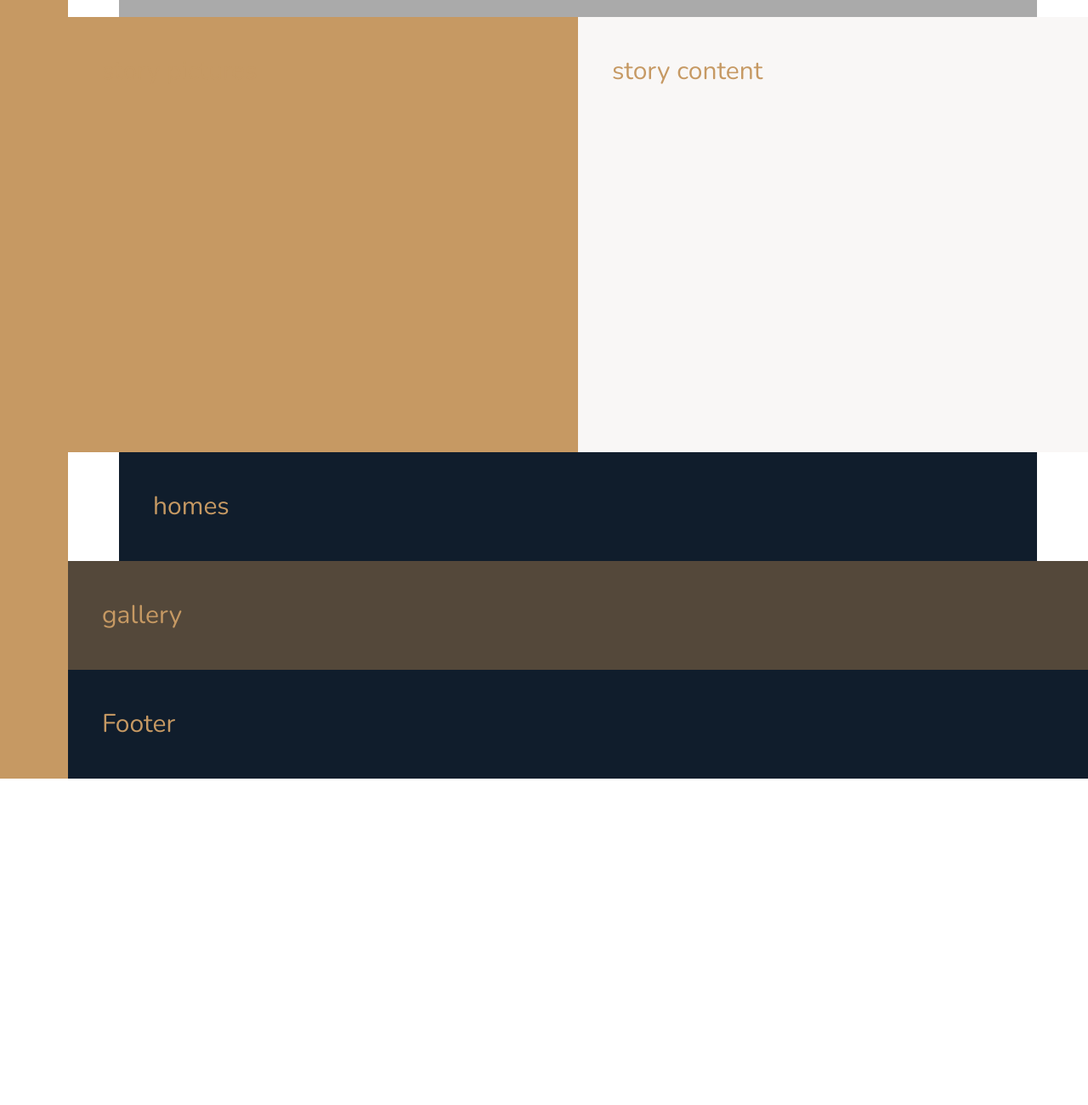
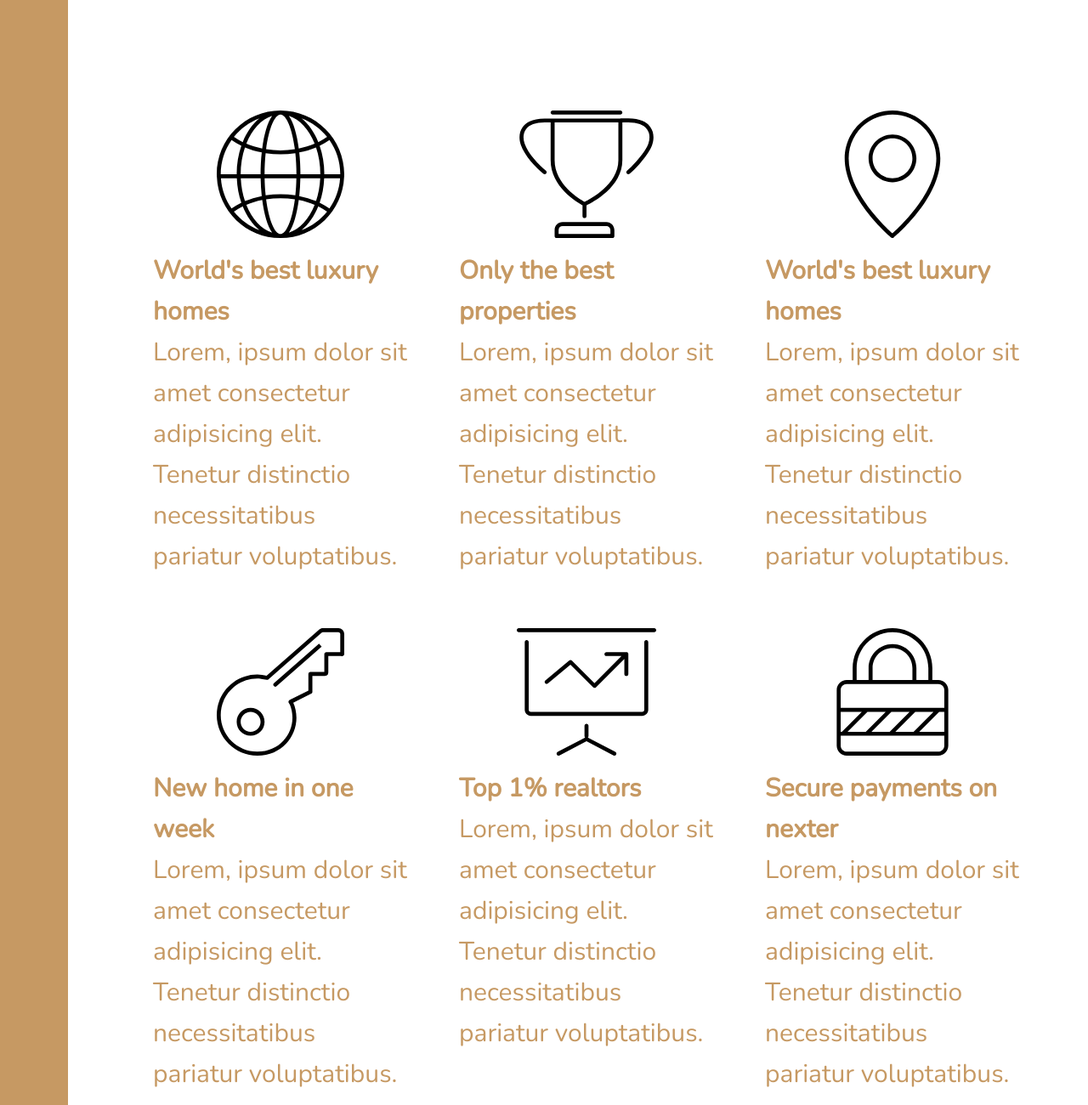
Before and after one commit to dragoscherches/Nexter.github.io, a website: page index.html in a window 1280 px wide. Shown: the part 700-2000 px from the top of the page at 85% size. Before the commit the page ends 1616 px from the top, so only its background shows below. Drawn offline with nearby package versions, Linux system fonts and the light colour scheme.

Commit message:
Added features

```diff
--- a/index.html
+++ b/index.html
@@ -25,7 +25,73 @@
         </div>
 
         <section class="features">
+            <div class="feature">
+                <svg class="feature__icon">
+                    <use xlink:href="img/sprite.svg#icon-global"></use>
+                </svg>
+                <h4 class="heading--4">
+                    World's best luxury homes
+                </h4>
+                <p class="feature__text">
+                    Lorem, ipsum dolor sit amet consectetur adipisicing elit. Tenetur distinctio necessitatibus pariatur voluptatibus.
+                </p>
+            </div>
+            <div class="feature">
+                <svg class="feature__icon">
+                    <use xlink:href="img/sprite.svg#icon-trophy"></use>
+                </svg>
+                <h4 class="heading--4">
+                   Only the best properties
+                </h4>
+                <p class="feature__text">
+                    Lorem, ipsum dolor sit amet consectetur adipisicing elit. Tenetur distinctio necessitatibus pariatur voluptatibus.
+                </p>
+            </div>
+            <div class="feature">
+                <svg class="feature__icon">
+                    <use xlink:href="img/sprite.svg#icon-map-pin"></use>
+                </svg>
+                <h4 class="heading--4">
+                    World's best luxury homes
+                </h4>
+                <p class="feature__text">
+                    Lorem, ipsum dolor sit amet consectetur adipisicing elit. Tenetur distinctio necessitatibus pariatur voluptatibus.
+                </p>
+            </div>
 
+            <div class="feature">
+                <svg class="feature__icon">
+                    <use xlink:href="img/sprite.svg#icon-key"></use>
+                </svg>
+                <h4 class="heading--4">
+                    New home in one week
+                </h4>
+                <p class="feature__text">
+                    Lorem, ipsum dolor sit amet consectetur adipisicing elit. Tenetur distinctio necessitatibus pariatur voluptatibus.
+                </p>
+            </div>
+            <div class="feature">
+                <svg class="feature__icon">
+                    <use xlink:href="img/sprite.svg#icon-presentation"></use>
+                </svg>
+                <h4 class="heading--4">
+                    Top 1% realtors
+                </h4>
+                <p class="feature__text">
+                    Lorem, ipsum dolor sit amet consectetur adipisicing elit. Tenetur distinctio necessitatibus pariatur voluptatibus.
+                </p>
+            </div>
+            <div class="feature">
+                <svg class="feature__icon">
+                    <use xlink:href="img/sprite.svg#icon-lock"></use>
+                </svg>
+                <h4 class="heading--4">
+                   Secure payments on nexter
+                </h4>
+                <p class="feature__text">
+                    Lorem, ipsum dolor sit amet consectetur adipisicing elit. Tenetur distinctio necessitatibus pariatur voluptatibus.
+                </p>
+            </div>
         </section>
 
         <div class="story__pictures">
--- a/sass/_features.scss
+++ b/sass/_features.scss
@@ -1,5 +1,9 @@
 .features{
-    background-color: $color-grey-light-2;
     grid-column: center-start / center-end;
 
+    margin: 15rem 0;
+
+    display: grid;
+    grid-template-columns: repeat(3, 1fr);
+    grid-gap: 6rem;
 }
```
Also changed, not shown: css/style.css, sass/_base.scss (line endings or trailing spaces).
